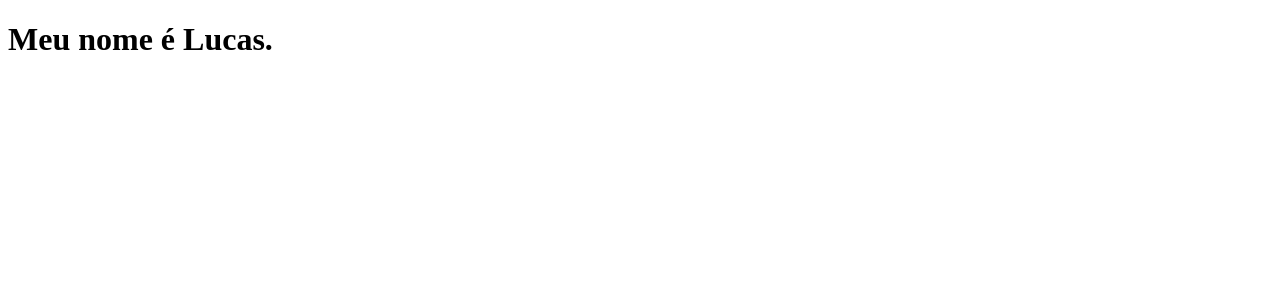
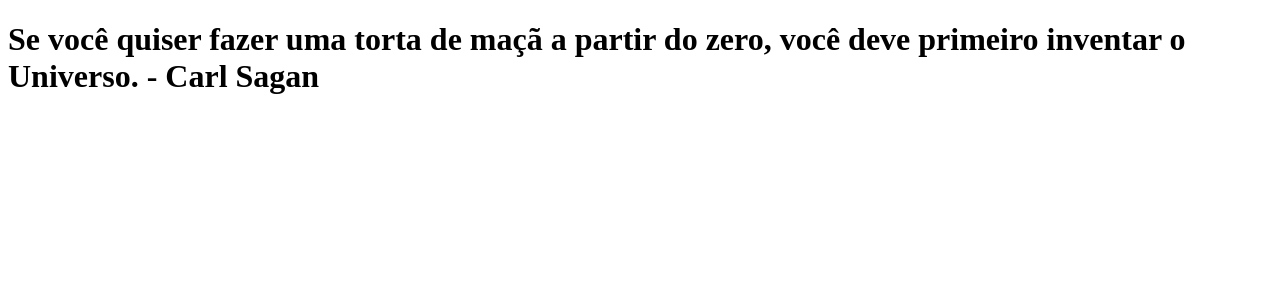
Before and after one commit to aranteslucas10/clone-tabnews, a Next.js app: page / in a window 1280 px wide. Shown: the top 300 px of the page. Built offline with nearby package versions, Linux system fonts and the light colour scheme.

Commit message:
modifica texto h1 no index.js

```diff
--- a/pages/index.js
+++ b/pages/index.js
@@ -1,5 +1,5 @@
 function Home() {
-    return <h1>Meu nome é Lucas.</h1>
+    return <h1>Se você quiser fazer uma torta de maçã a partir do zero, você deve primeiro inventar o Universo. - Carl Sagan</h1>
 }
 
 export default Home;
```
